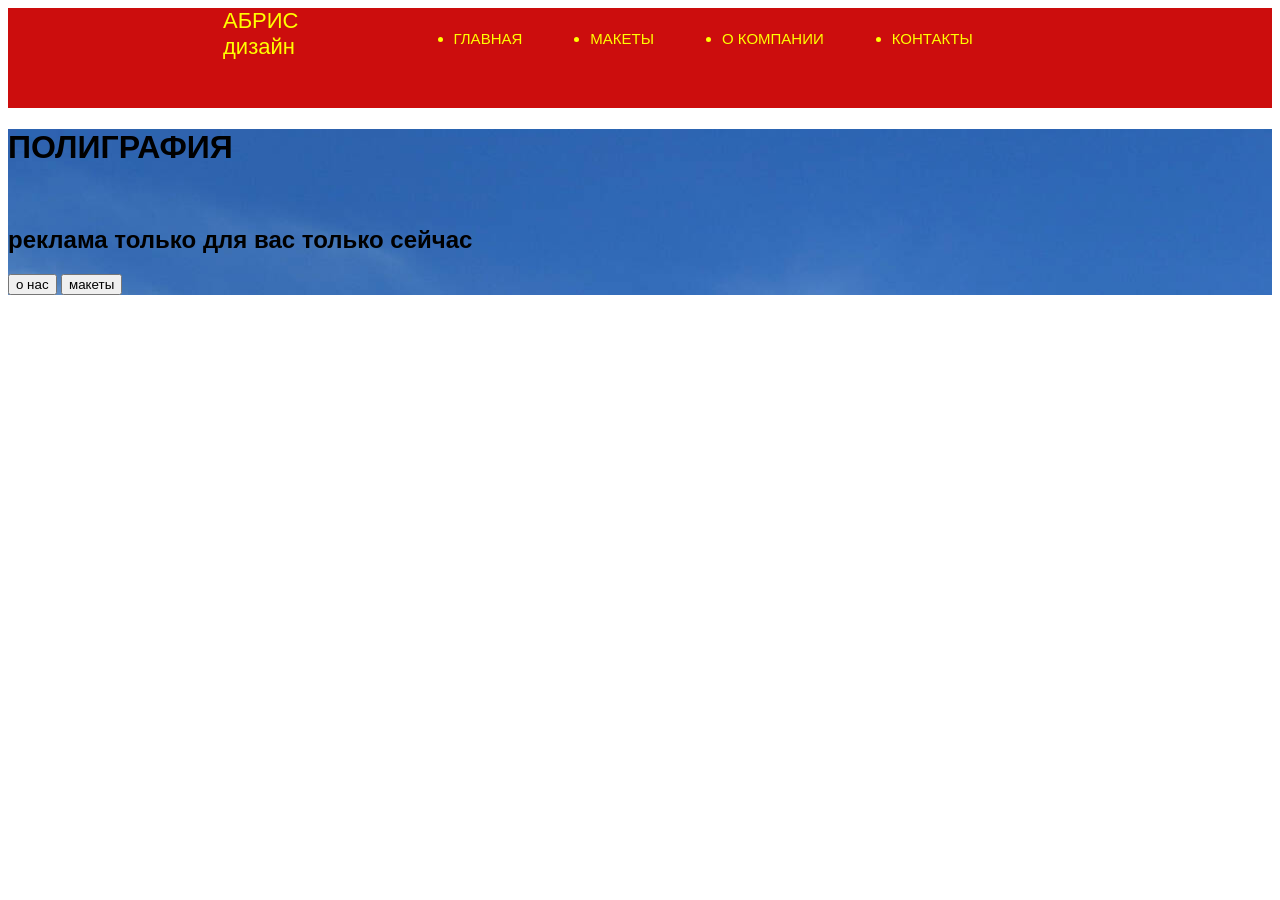
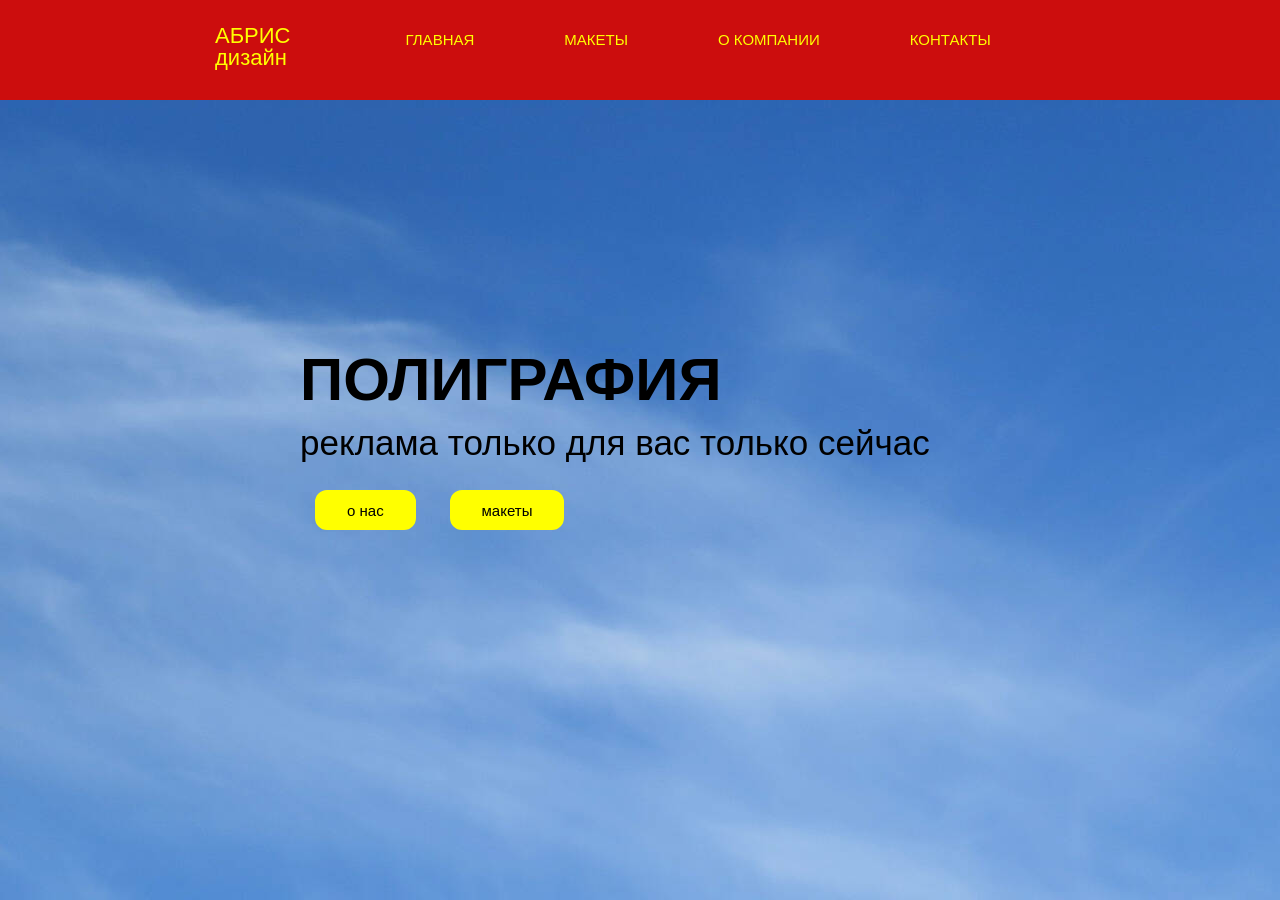
Before and after one commit to edich08/edich08.github.io, a plain HTML site: page src/index.html in a window 1280 px wide. Before the commit the page ends 800 px from the top, so only its background shows below. Drawn offline with Linux system fonts and the light colour scheme.

Commit message:
Add files via upload

```diff
--- a/src/css/style.css
+++ b/src/css/style.css
@@ -10,18 +10,20 @@ nav{
 	color: yellow;
 	font-size: 28px;
 	padding-left: 215px;
+	padding-top: 25px;
 	float: left;
 	font-size: 22px;
 }
 .menu{
 	float: left;
 	padding-left: 115px;
+	padding-top: 25px;
 }
 .menu li{
 	float: left;
 	line-height: 30px;
 	color: yellow;
-	margin-right: 68px;
+	margin-right: 90px;
 	font-size: 15px;
 	text-transform: uppercase;
 }
@@ -29,3 +31,27 @@ nav{
 	width: 100%;
 	height: 100%;
 	background-image: url("../img/sky.jpg");
+}
+
+.title__container{
+	float: left;
+	margin: 250px 0px 0px 300px;
+}
+.title__container h1{
+	font-size: 60px;
+	font-weight: bold;
+}
+.title__container h2{
+	font-size: 35px;
+	margin-top: 15px;
+}
+.title__container input{
+	height: 40px;
+	text-align: center;
+	border: 2px solid yellow;
+	background: yellow;
+	border-radius: 12px;
+	font-size: 15px;
+	padding: 0px 30px;
+	margin: 30px 15px 0px 15px;
+}
--- a/src/index.html
+++ b/src/index.html
@@ -4,7 +4,7 @@
 	<meta charset="UTF-8">
 	<meta name="viewport" content="width=device-width, initial-scale=1.0">
 	<title>Document</title>
-	<link rel="stylesheet" href="css/reset.">
+	<link rel="stylesheet" href="css/reset.css">
 	<link rel="stylesheet" href="css/style.css">
 </head>
 
@@ -21,8 +21,8 @@
 		</nav>
 	</header>
 
-	<div class="main"><div class="title_ _container">
-		<h1>ПОЛИГРАФИЯ</h1><br>
+	<div class="main"><div class="title__container">
+		<h1>ПОЛИГРАФИЯ</h1>
 			<h2>реклама только для вас только сейчас</h2>
 			<input type="submit" value="о нас">
 			<input type="submit" value="макеты">
```
